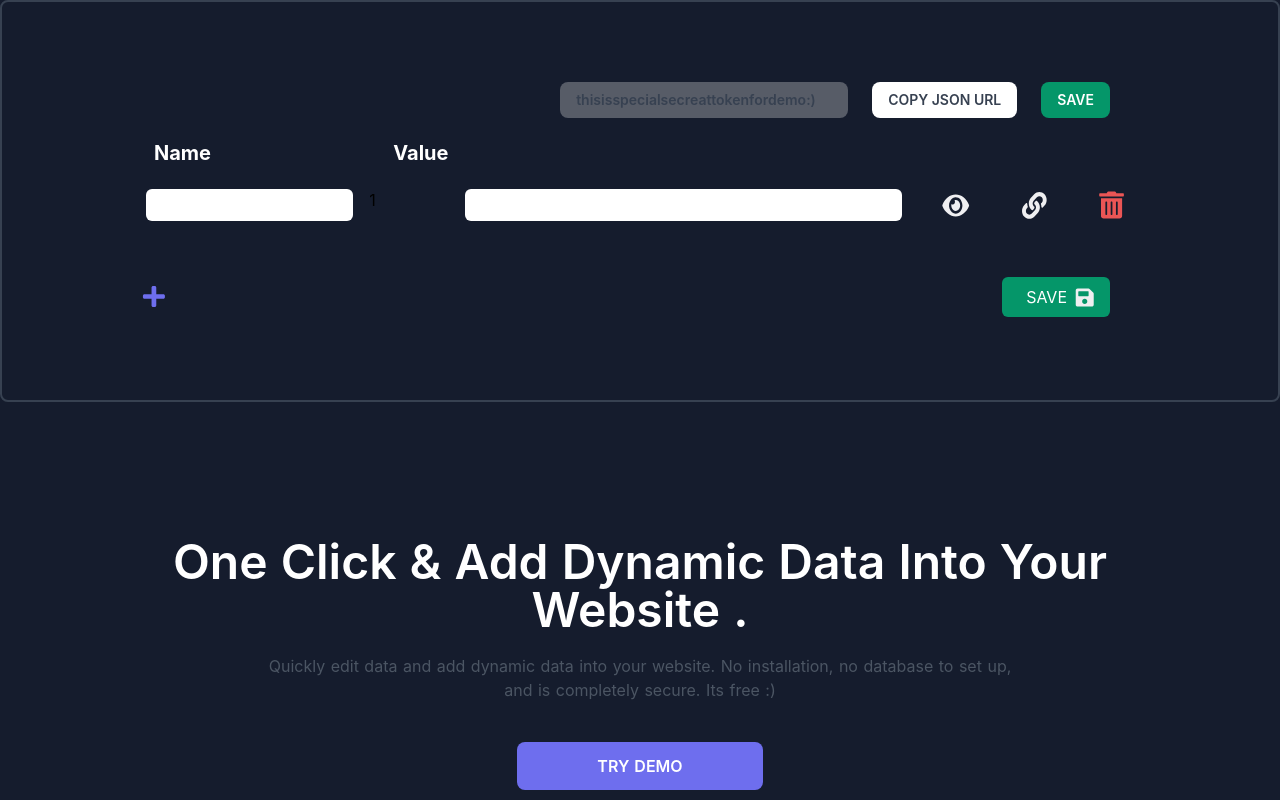
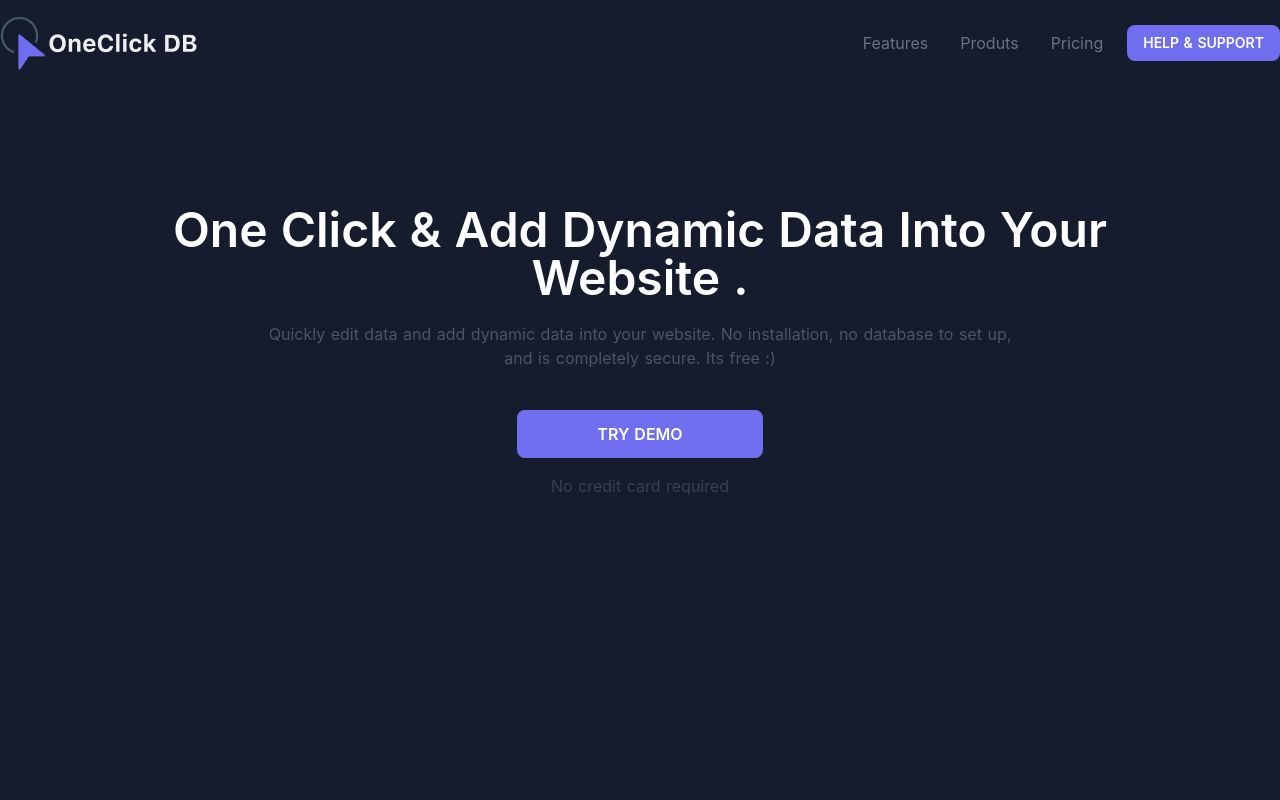
Before and after one commit to 0xdeepmehta/1Click, a Nuxt app: page / in a window 1280 px wide. Shown: the top 800 px of the page. Built offline with nearby package versions, Linux system fonts and the light colour scheme.

Commit message:
Fixed some other stupid errors

```diff
--- a/components/Footer.vue
+++ b/components/Footer.vue
@@ -2,7 +2,7 @@
 
 <footer class="text-gray-400 bg-gray-900 body-font">
   <div class="border-t border-indigo-500">
-    <div class="container px-5 py-8 flex flex-wrap mx-auto items-center">
+    <div class="container px-5 py-8 flex flex-wrap justify-between mx-auto items-center">
     <div class="w-64 flex-shrink-0 md:mx-0 mx-auto text-center md:text-left">
       <a class="flex title-font font-medium items-center md:justify-start justify-center text-white">
         <svg xmlns="http://www.w3.org/2000/svg" fill="none" stroke="currentColor" stroke-linecap="round" stroke-linejoin="round" stroke-width="2" class="w-10 h-10 text-white p-2 bg-indigo-500 rounded-full" viewBox="0 0 24 24">
--- a/components/Nav.vue
+++ b/components/Nav.vue
@@ -1,5 +1,4 @@
 <template>
-<!-- <template>
   <div class="container mx-auto">
     <nav class="flex items-center justify-between text-white mt-4">
       <img src="@/assets/logo.png" alt="" />
@@ -15,134 +14,4 @@
       </div>
     </nav>
   </div>
-</template> -->
-    <div class="container mx-auto">
-        <div class="border-2 border-solid border-gray-700 rounded-lg p-4 py-20 lg:px-32 md:px-12">
-            <div class="flex justify-between px-10">
-                <div></div>
-                <div class="inline-block lg:space-x-6 sm:space-x-2">
-                    <input disabled=true class="py-2 px-4 rounded-lg text-gray-700 text-sm w-72 placeholder-gray-400 font-semibold" placeholder="Your secret access token here." type="text" name="token" value="thisisspecialsecreattokenfordemo:)">
-                    <button class="inline-block bg-white uppercase text-gray-700 text-sm font-semibold px-4 py-2 rounded-lg">Copy Json Url</button>
-                    <button class="inline-block bg-green-600 uppercase text-white text-sm font-semibold px-4 py-2 rounded-lg">Save</button>
-                </div>
-            </div>
-
-            <table class="w-full">
-                <thead>
-                    <tr class="text-white text-xl text-left">
-                        <th class="pl-6 mb-8">Name</th>
-                        <th class="pl-6 mb-8">Value</th>
-                    </tr>
-                </thead>
-                <tbody class="">
-                    <tr v-for="row in row_data" :key="row.id" class="">
-                        <th class="w-3/12 sm:px-1 lg:px-4"><input v-model="row.key" class="w-full sm:px-1 lg:px-2 py-1 rounded-md" type="text"></th> {{row.id}}
-                        <th class="w-6/12 sm:px-1 lg:px-4"><input v-model="row.value"  class="w-full sm:px-1 lg:px-2 py-1 rounded-md" type="text"></th>
-                        <th class="w-1/12"><button v-on:click="singelView(row.id)" class="focus:outline-none w-full flex items-center justify-center"><img class="w-7 h-7" src="@/assets/eye.svg" alt="Delete Button"></button></th>
-                        <th class="w-1/12"><button class="focus:outline-none w-full flex items-center justify-center"><img class="w-7 h-7" src="@/assets/link.svg" alt="Delete Button"></button></th>
-                        <th class="w-1/12"><button v-on:click="deleteRow(row.id)" class="focus:outline-none w-full flex items-center justify-center"><img class="w-7 h-7" src="@/assets/delete.svg" alt="Delete Button"></button></th>
-
-                    </tr>
-
-                    <!-- <tr class="">
-                        <th class="w-4/12 px-4"><input class="w-full px-2 py-1 rounded-md" type="text"></th>
-                        <th class="w-7/12 px-4"><input class="w-full px-2 py-1 rounded-md" type="text"></th>
-                        <th class="w-1/12"><button class=" w-full flex items-center justify-center"><img class="w-7 h-7" src="@/assets/delete.svg" alt="Delete Button"></button></th>
-                    </tr>
-                    <tr class="">
-                        <th class="w-4/12 px-4"><input class="w-full px-2 py-1 rounded-md" type="text"></th>
-                        <th class="w-7/12 px-4"><input class="w-full px-2 py-1 rounded-md" type="text"></th>
-                        <th class="w-1/12"><button class=" w-full flex items-center justify-center"><img class="w-7 h-7" src="@/assets/delete.svg" alt="Delete Button"></button></th>
-                    </tr> -->
-                </tbody>
-            </table>
-            <div class="flex items-center justify-between pr-10 mt-8">
-                <button v-on:click="addNewRow" class="p-3 focus:outline-none"><img src="@/assets/plus.svg" alt="Add more"></button>
-                <button class="flex items-center justify-around bg-green-600 px-4 py-2 rounded-md">
-                    <span v-on:click="saveData" class="text-white uppercase px-2">Save</span>
-                    <img src="@/assets/save.svg" alt="Add more">
-                </button>
-            </div>
-        </div>
-
-
-    </div>
 </template>
-
-<script>
-
-export default {
-    data() {
-        return {
-        id: 2,
-        key: '',
-        value: '',
-        is_saved: false,
-        token: "thisisspecialsecreattokenfordemo:)",
-        row_data: [{ id:1, key:'', value: ''},]
-        }
-    },
-    methods: {
-        addNewRow() {
-            let my_obj = {
-                id: this.id,
-                key: this.key,
-                value: this.value,
-            }
-            this.row_data.push(my_obj)
-            this.id++;
-            this.key = ''
-            this.value = ''
-        },
-
-        deleteRow(id) {
-            console.log("Deleting row")
-            console.log(id)
-            this.row_data = this.row_data.filter(row => row.id !== id)
-
-        },
-
-        singelView(id) {
-            console.log(this.row_data[id])
-        },
-
-        saveData() {
-            this.is_saved = true
-            console.log(JSON.stringify({
-                            token: this.token,
-                            payload: this.row_data
-                    }))
-            fetch("http://127.0.0.1:8000/", {
-
-                // Adding method type
-                method: "POST",
-
-                // Adding body or contents to send
-                body: JSON.stringify({
-                            token: this.token,
-                            payload: this.row_data
-                    }),
-
-                // Adding headers to the request
-                headers: {
-                    "Content-type": "application/json; charset=UTF-8"
-                }
-            })
-
-            // Converting to JSON
-            .then(response => response.json())
-
-            // Displaying results to console
-            .then(json => console.log(json));
-        }
-    }
-}
-</script>
-
-<style scoped>
-table {
-    border-collapse: separate;
-    border-spacing: 0 1.3rem;
-}
-
-</style>
```
